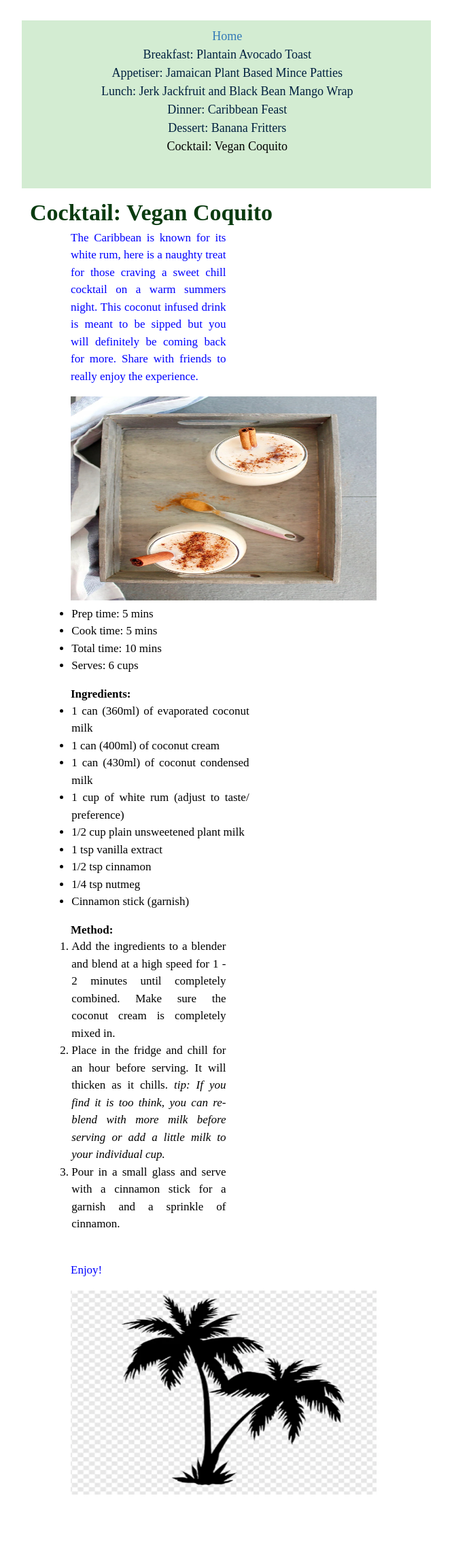
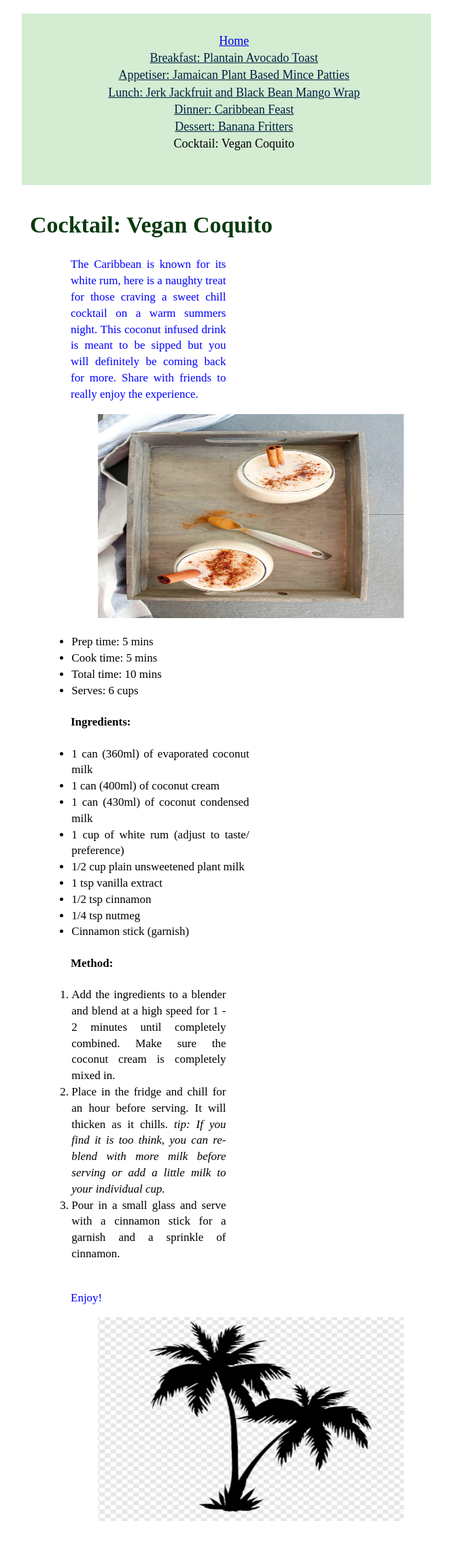
Before and after one commit to Nicolle90/CVRecipes, a Jekyll site: the page built from _recipes/recipe6.md, in a window 1280 px wide. Shown: the whole page at 68% size, without its empty margins (352-1017 px from the left). Built offline with Jekyll 4.4.1, drawn with Linux system fonts in a browser that asks for light colours; before the commit the page ends 2247 px from its top, so only the background shows below that.

Commit message:
Update recipes.css

```diff
--- a/styles/recipes.css
+++ b/styles/recipes.css
@@ -4,74 +4,6 @@ html {
   -ms-text-size-adjust: 100%;
   -webkit-text-size-adjust: 100%;
   background: #fff;
-}
-
-* {
-  margin: 0;
-  padding: 0;
-  box-sizing: border-box;
-}
-
-body {
-  margin: 30px;
-}
-
-article,
-aside,
-details,
-figcaption,
-figure,
-footer,
-header,
-hgroup,
-main,
-menu,
-nav,
-section,
-summary {
-  display: block;
-}
-
-img {
-  max-width: 100%;
-}
-
-blockquote {
-}
-
-.caption {
-  display: block;
-}
-
-table {
-}
-
-td,
-th {
-}
-
-p,
-ol,
-ul {
-  line-height: 1.5;
-  margin-bottom: 1em;
-}
-
-hr {
-  border: 0;
-  border-top: 1px solid rgba(0, 0, 0, 0.1);
-  border-bottom: 1px solid #fff;
-  margin: 1em 0;
-}
-
-a {
-  color: #337ab7;
-  text-decoration: none;
-}
-
-/* for a menu for all recipes */
-ul.allrecipes {
-  list-style: none;
 }
 
 .menu {
```
